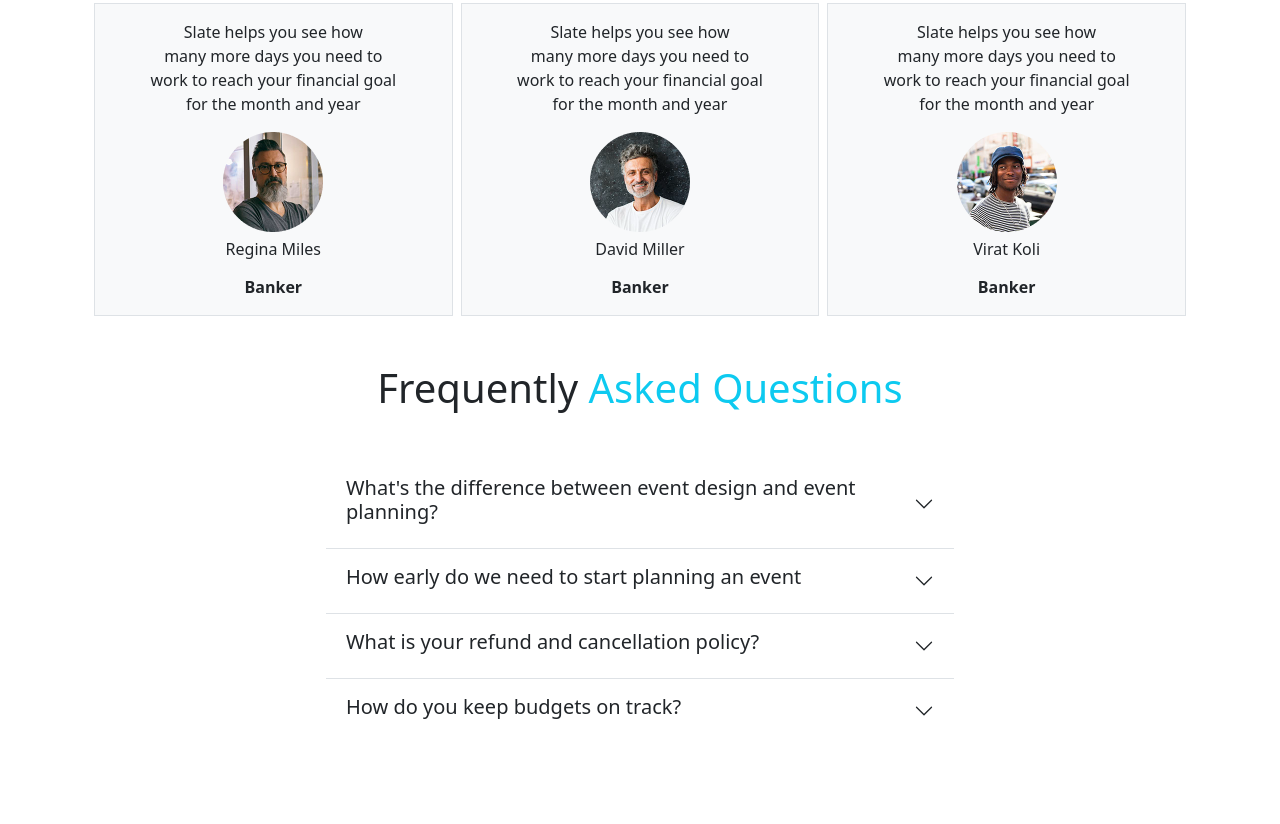
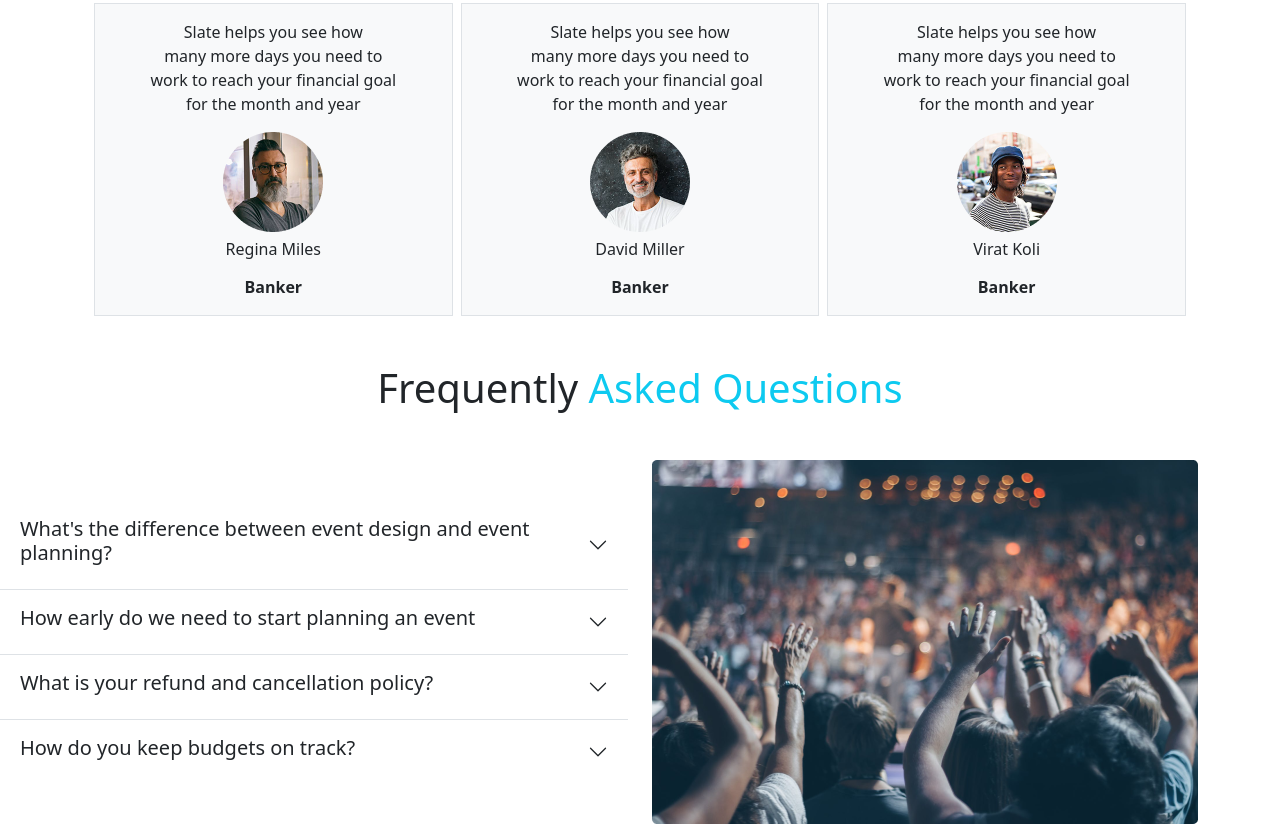
Before and after one commit to almahfuzhossen/Abacus-Convention-Center-, a plain HTML site: page index.html in a window 1280 px wide. Shown: the part 1591-2415 px from the top of the page. Before the commit the page ends 2334 px from the top, so only its background shows below. Drawn offline with nearby package versions, Linux system fonts and the light colour scheme.

Commit message:
frequently section end

```diff
--- a/index.html
+++ b/index.html
@@ -306,6 +306,9 @@
                     </div>
                   </div>
                 </div>
+                <div class="col-sm-6 col-12">
+                  <img class="img-fluid" src="images/people.png" alt="">
+                </div>
                </div>
              </section>
       </main>
```
